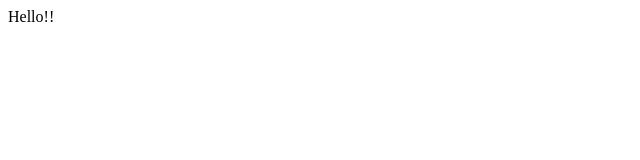
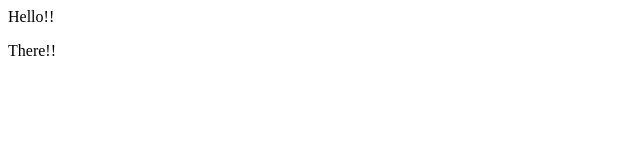
Before and after one commit to rafamsouza1702/demo-repo, a plain HTML site: page index.html in a window 1280 px wide. Shown: the full height of the page, 0-640 px from the left. Drawn offline with Linux system fonts and the light colour scheme.

Commit message:
Added there

```diff
--- a/index.html
+++ b/index.html
@@ -1 +1,2 @@
 <div>Hello!!</div>
+<p>There!!</p>
```
